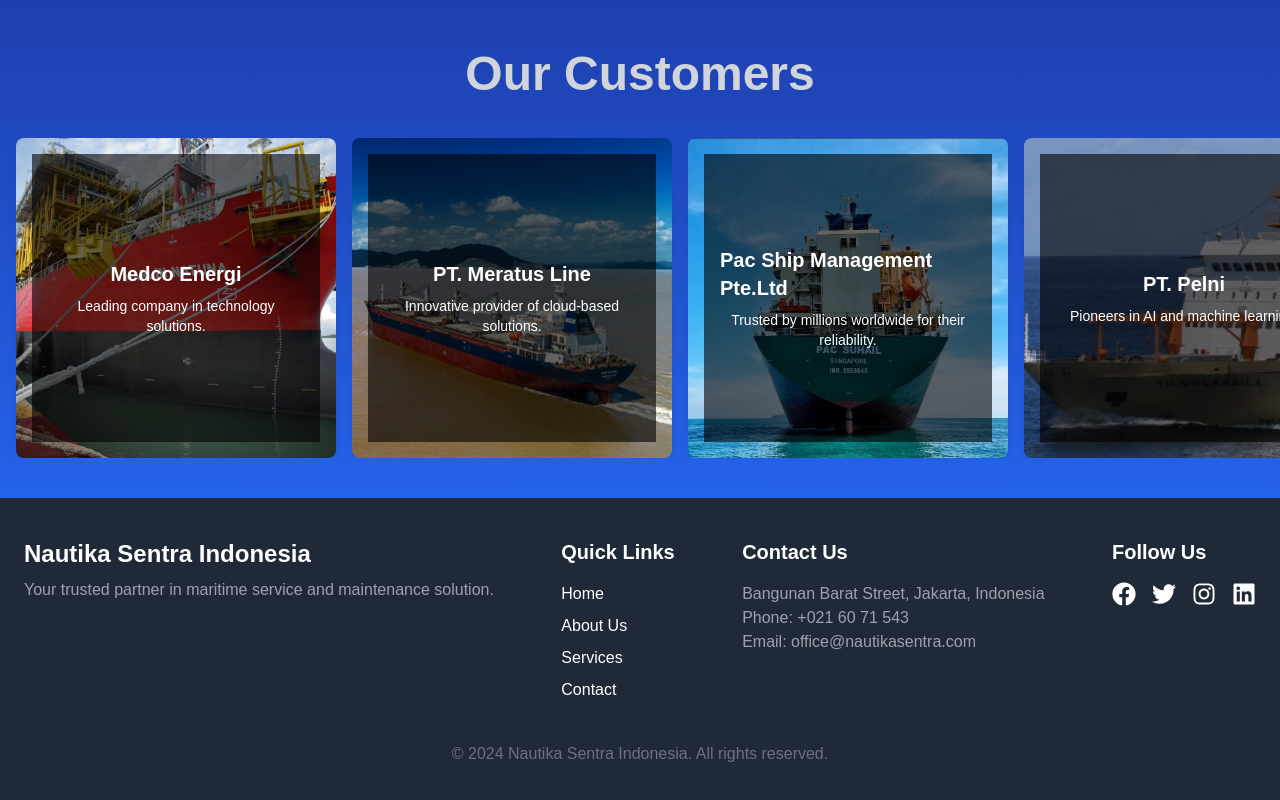
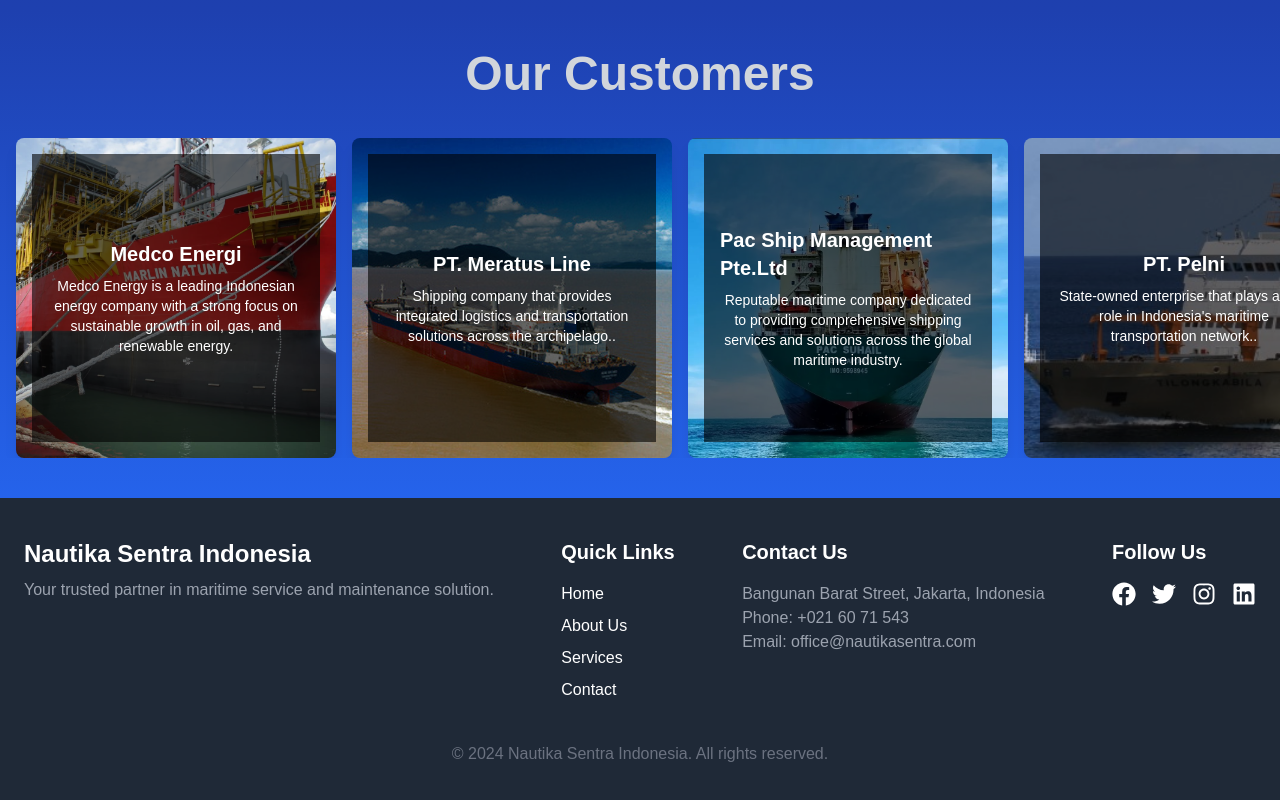
Before and after one commit to crayoninvok/NSIProfile, a Next.js app: page / in a window 1280 px wide. Shown: the part 1968-2768 px from the top of the page. Built offline with nearby package versions, Linux system fonts and the light colour scheme.

Commit message:
finalbutnotfinish 1.01

```diff
--- a/src/components/ourcostumer.tsx
+++ b/src/components/ourcostumer.tsx
@@ -17,37 +17,37 @@
   {
     name: "Medco Energi",
     image: "/customerIMG/Medco.jpeg",
-    description: "Leading company in technology solutions.",
+    description: "Medco Energy is a leading Indonesian energy company with a strong focus on sustainable growth in oil, gas, and renewable energy.",
   },
   {
     name: "PT. Meratus Line",
     image: "/customerIMG/meratus1.jpg",
-    description: "Innovative provider of cloud-based solutions.",
+    description: "Shipping company that provides integrated logistics and transportation solutions across the archipelago..",
   },
   {
     name: "Pac Ship Management Pte.Ltd",
     image: "/customerIMG/PacSuhail.jpg",
-    description: "Trusted by millions worldwide for their reliability.",
+    description: "Reputable maritime company dedicated to providing comprehensive shipping services and solutions across the global maritime industry.",
   },
   {
     name: "PT. Pelni",
     image: "/customerIMG/pelni1.jpg",
-    description: "Pioneers in AI and machine learning.",
+    description: "State-owned enterprise that plays a vital role in Indonesia's maritime transportation network..",
   },
   {
     name: "Pertamina International Shipping",
     image: "/customerIMG/pis1.jpg",
-    description: "Pioneers in AI and machine learning.",
+    description: "Focusing on the transportation and shipping of energy products, primarily oil and gas, to domestic and international markets.",
   },
   {
     name: "Teras Offshore Pte.Ltd",
     image: "/customerIMG/teras1.jpg",
-    description: "Pioneers in AI and machine learning.",
+    description: "Specializes in marine logistics and support services for the offshore oil and gas industry.",
   },
   {
     name: "Vallianz Offshore Pte.Ltd",
     image: "/customerIMG/vallianz1.jpg",
-    description: "Pioneers in AI and machine learning.",
+    description: "The company's fleet includes various OSVs such as anchor handling tugs, platform supply vessels, and accommodation work barges.",
   },
 ];
 
```
